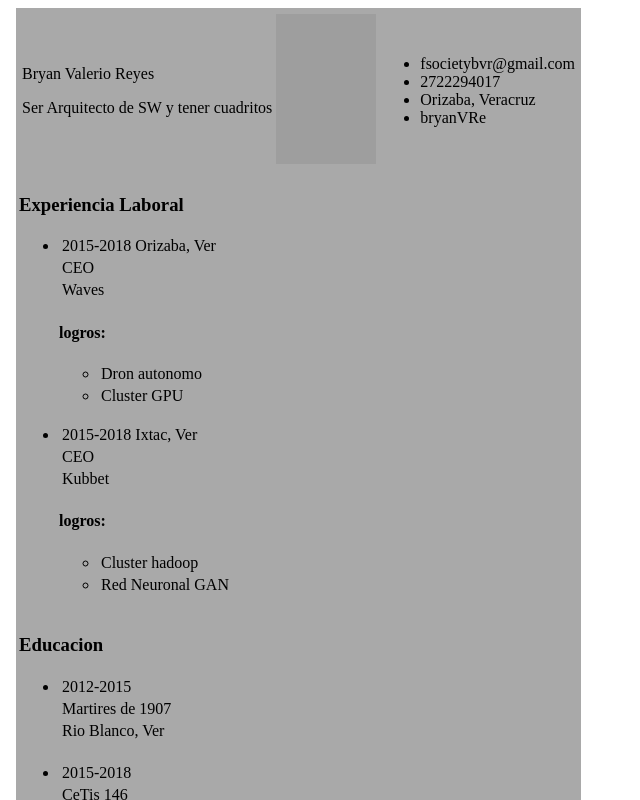
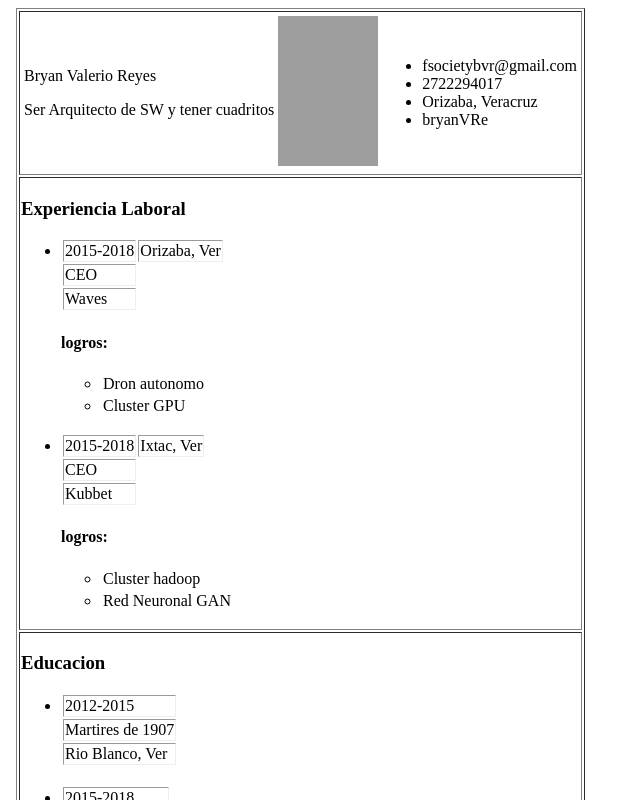
Before and after one commit to BryanVRe/bryanvre.github.io, an Angular app: page / in a window 1280 px wide. Shown: the top 800 px of the page, without its empty margins (0-640 px from the left). Built offline with nearby package versions, Linux system fonts and the light colour scheme; grey boxes are pictures that could not be loaded.

Commit message:
update html.component #2

```diff
--- a/src/app/app.component.html
+++ b/src/app/app.component.html
@@ -2,7 +2,7 @@
   <head><title>CV</title></head>
 
 <body>
-<table border="0" bgcolor="#A9A9A9">
+<table border="1" >
   <tr><td colspan="2"><app-header></app-header></td></tr>
   <tr><td><app-work-experience></app-work-experience></td></tr>
     <tr><td><app-education></app-education></td></tr>
```
